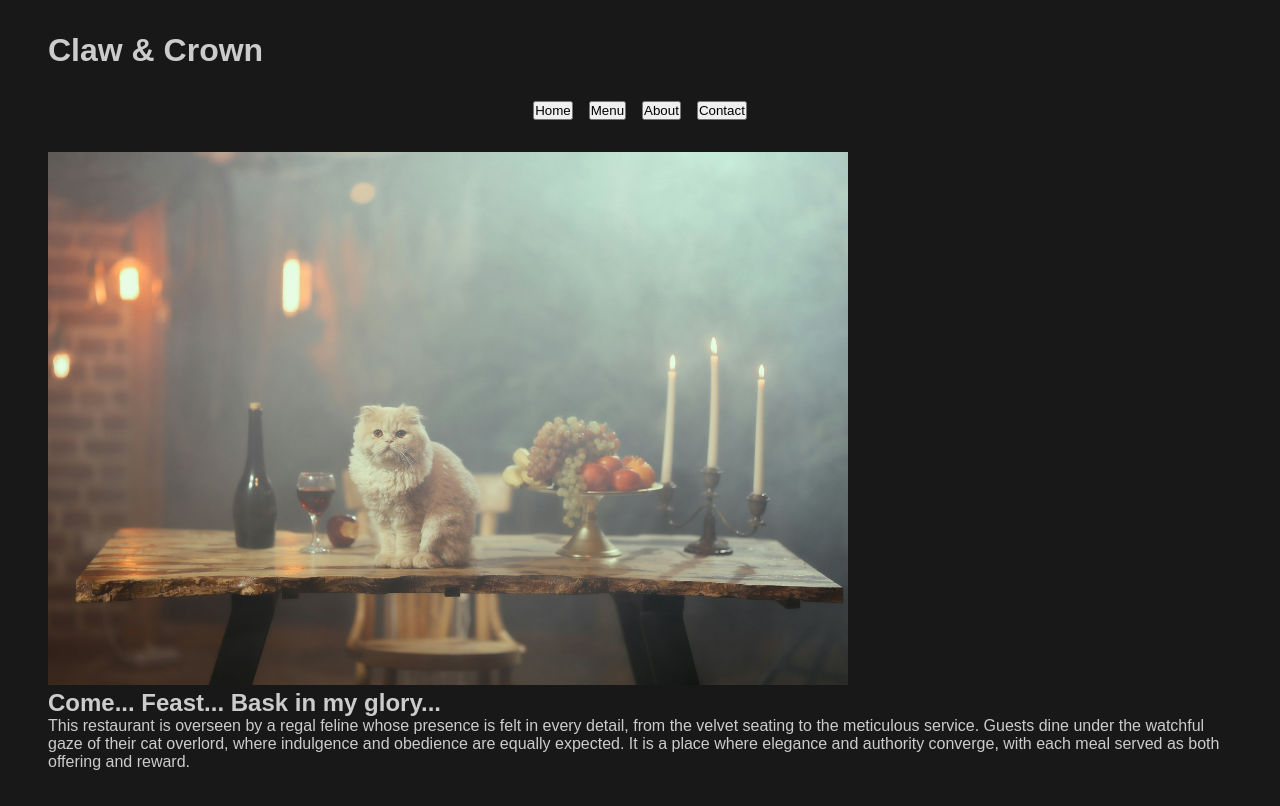
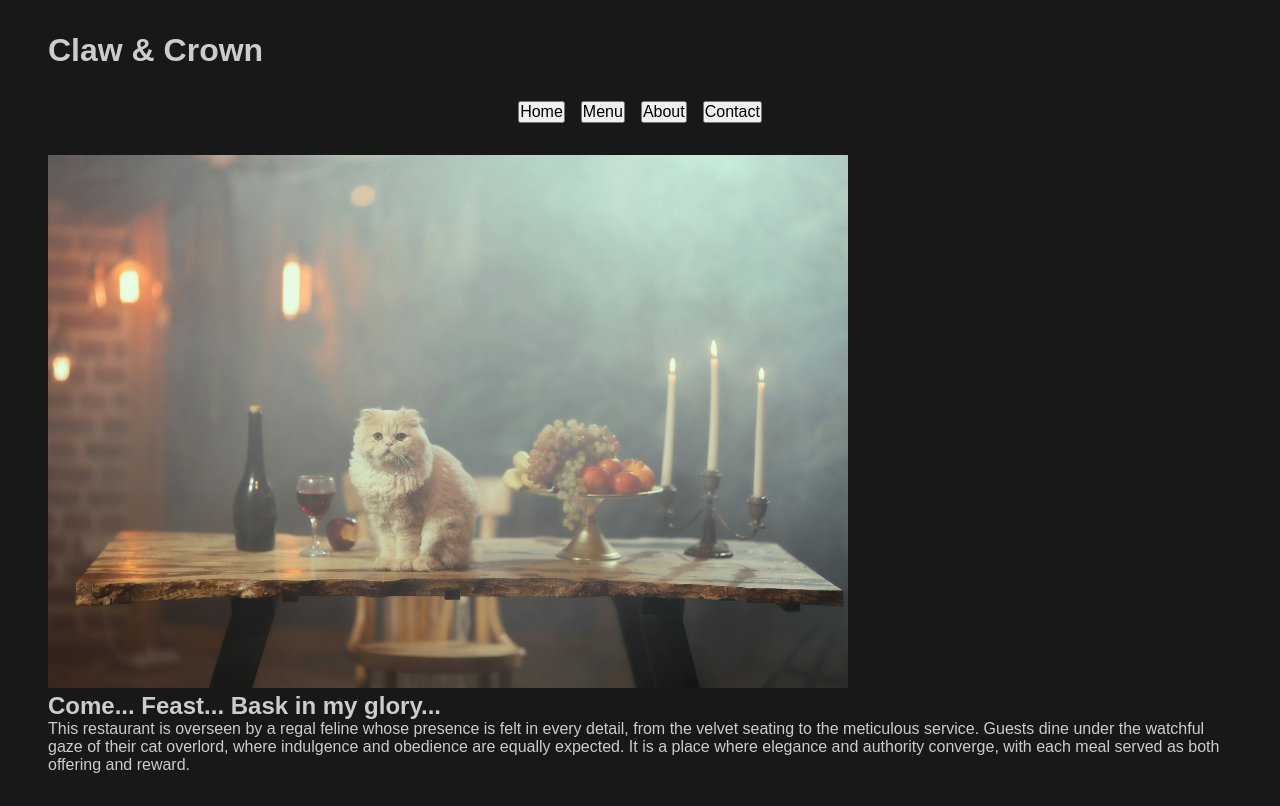
Before and after one commit to simeonrediger/odin-restaurant, a website built with webpack: page src/index.html in a window 1280 px wide. Built offline with nearby package versions, Linux system fonts and the light colour scheme.

Commit message:
Reset button font size

```diff
--- a/src/styles/base.css
+++ b/src/styles/base.css
@@ -14,6 +14,10 @@ body {
 ul {
   list-style: none;
 }
+
+button {
+  font-size: 1em;
+}
 /* End of Reset */
 
 html {
```
